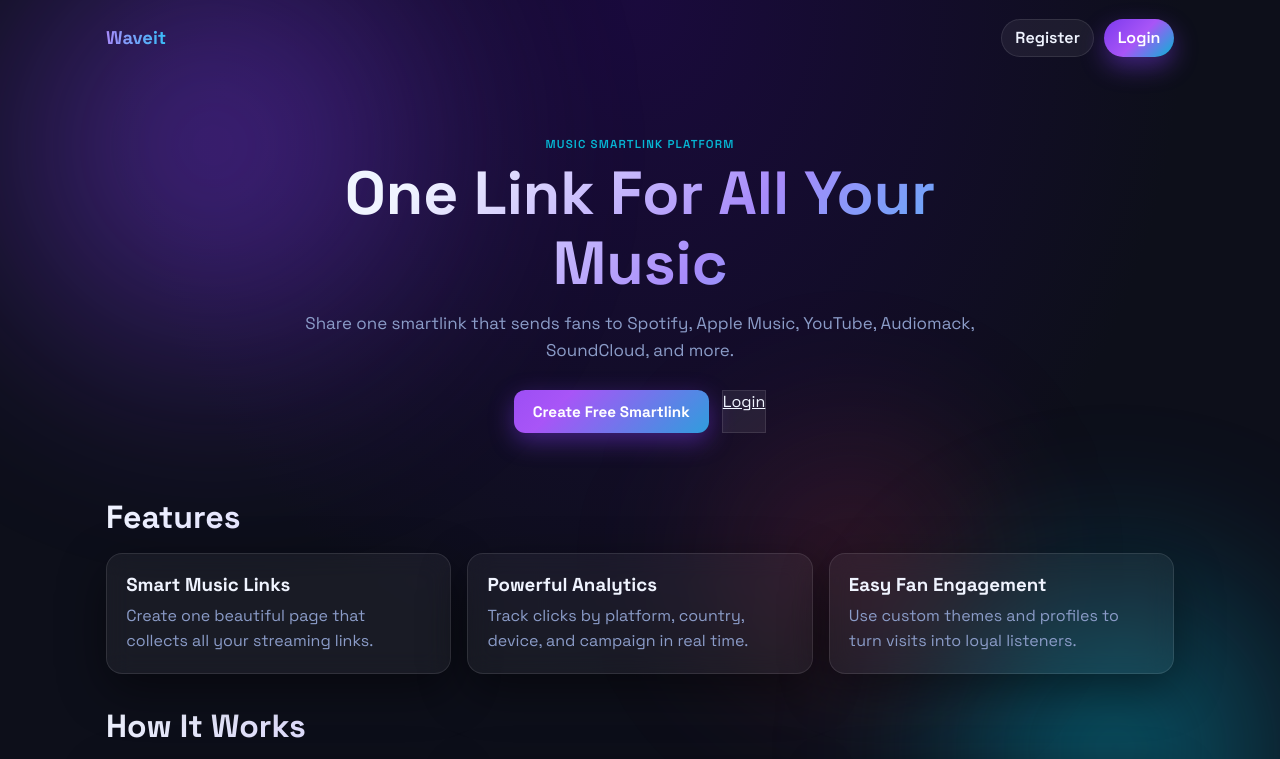
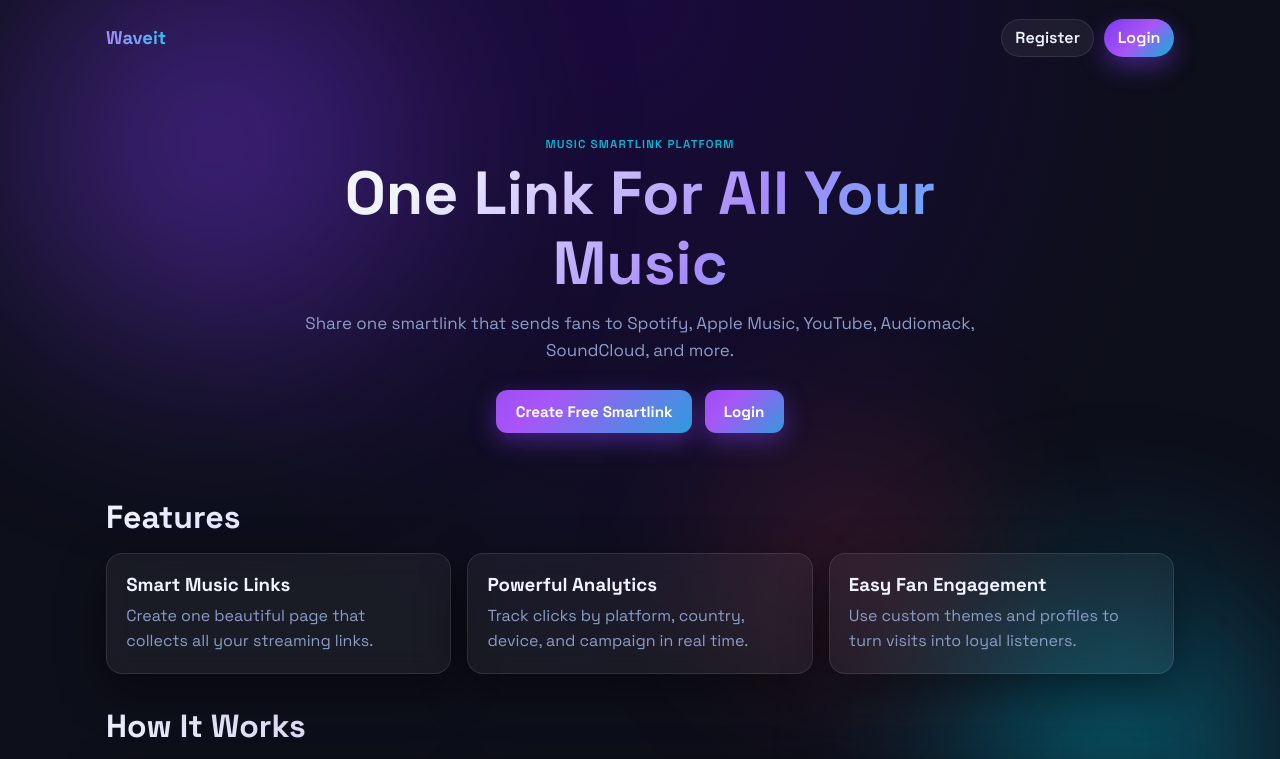
Before and after one commit to Mikedore3103/Waveit-smartlink, a plain HTML site: page index.html in a window 1280 px wide. Shown: the top 759 px of the page. Drawn offline with Linux system fonts and the light colour scheme.

Commit message:
login button fixed

```diff
--- a/index.html
+++ b/index.html
@@ -29,7 +29,7 @@
       </p>
       <div class="landing-cta">
         <a href="register.html" class="btn-primary">Create Free Smartlink</a>
-        <a href="login.html" class="btn-secondary landing-outline">Login</a>
+        <a href="login.html" class="btn-primary">Login</a>
       </div>
     </section>
 
```
